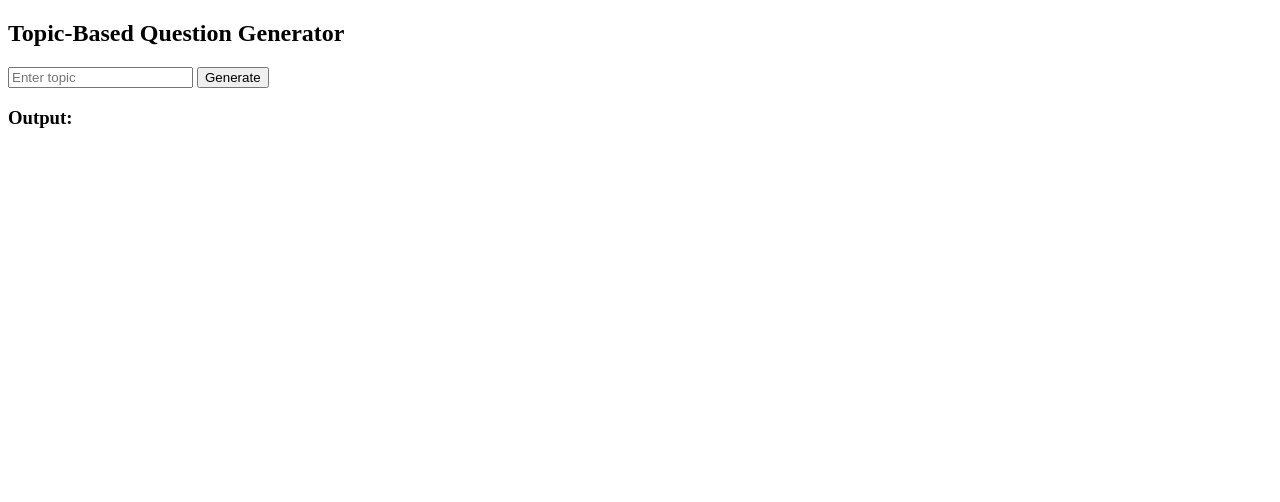
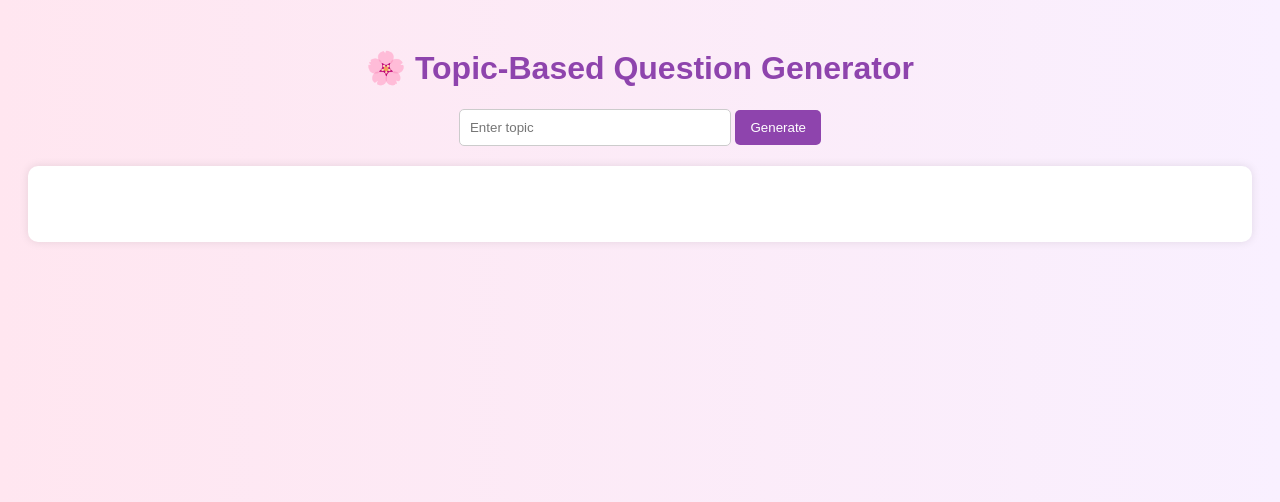
Before and after one commit to swadipsantra/question-bank-app, a Flask app: page / in a window 1280 px wide. Shown: the top 502 px of the page. Run offline with Flask 3, Linux system fonts and the light colour scheme.

Commit message:
improved UI

```diff
--- a/templates/index.html
+++ b/templates/index.html
@@ -2,18 +2,66 @@
 <html>
 <head>
     <title>Question Bank Generator</title>
+
+    <style>
+        body {
+            font-family: Arial;
+            background: linear-gradient(to right, #ffe6f0, #f9f0ff);
+            padding: 20px;
+        }
+
+        h1 {
+            text-align: center;
+            color: #8e44ad;
+        }
+
+        form {
+            text-align: center;
+            margin-bottom: 20px;
+        }
+
+        input[type="text"] {
+            padding: 10px;
+            width: 250px;
+            border: 1px solid #ccc;
+            border-radius: 5px;
+        }
+
+        button {
+            padding: 10px 15px;
+            background-color: #8e44ad;
+            color: white;
+            border: none;
+            border-radius: 5px;
+            cursor: pointer;
+        }
+
+        button:hover {
+            background-color: #732d91;
+        }
+
+        .output {
+            background: white;
+            padding: 20px;
+            border-radius: 10px;
+            box-shadow: 0 0 10px rgba(0,0,0,0.1);
+            white-space: pre-wrap;
+        }
+    </style>
 </head>
+
 <body>
 
-<h2>Topic-Based Question Generator</h2>
+<h1>🌸 Topic-Based Question Generator</h1>
 
 <form method="POST">
     <input type="text" name="topic" placeholder="Enter topic" required>
     <button type="submit">Generate</button>
 </form>
 
-<h3>Output:</h3>
-<pre>{{ questions }}</pre>
+<div class="output">
+    {{ questions }}
+</div>
 
 </body>
 </html>
```
